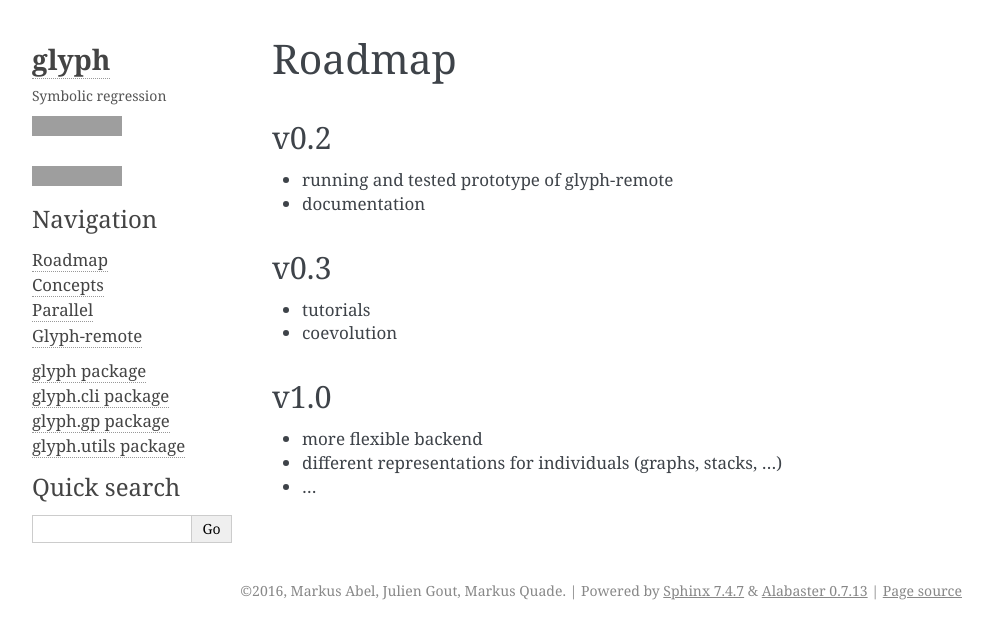
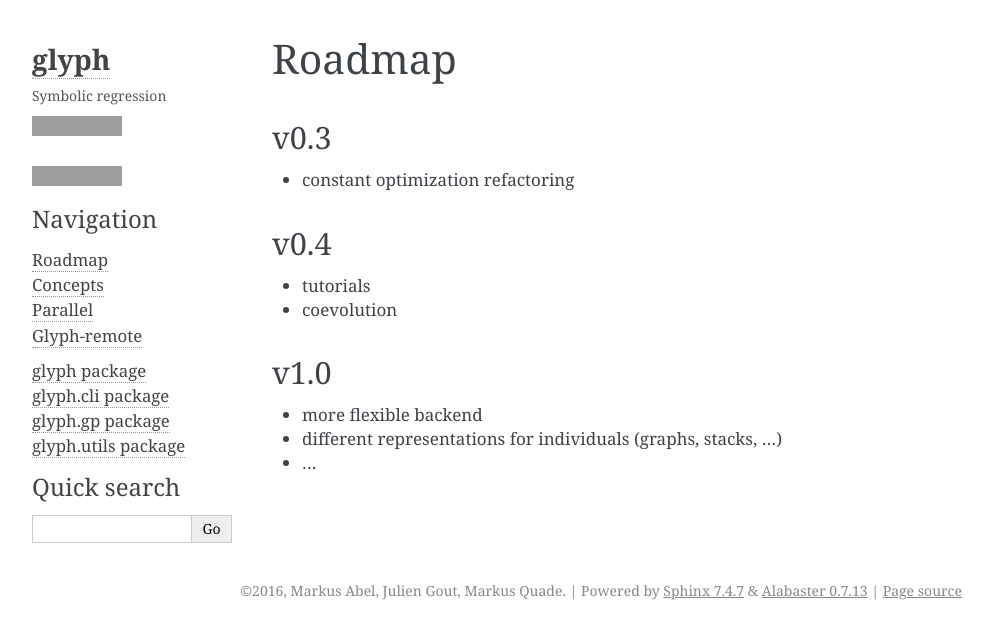
Before and after one commit to Ambrosys/glyph, a Sphinx documentation site: the page built from doc/source/roadmap.md, in a window 1280 px wide, cut to the strip 0-639 px from the top of the page. Shown: the whole strip, without its empty margins (148-1141 px from the left). Built offline with Sphinx 7.4.7, drawn with Linux system fonts in a browser that asks for light colours; grey boxes are pictures that could not be loaded.

Commit message:
Update roadmap.md

```diff
--- a/doc/source/roadmap.md
+++ b/doc/source/roadmap.md
@@ -1,10 +1,9 @@
 # Roadmap
 
-## v0.2
- * running and tested prototype of glyph-remote
- * documentation
+## v0.3
+ * constant optimization refactoring
 
-## v0.3
+## v0.4
  * tutorials
  * coevolution
 
```
